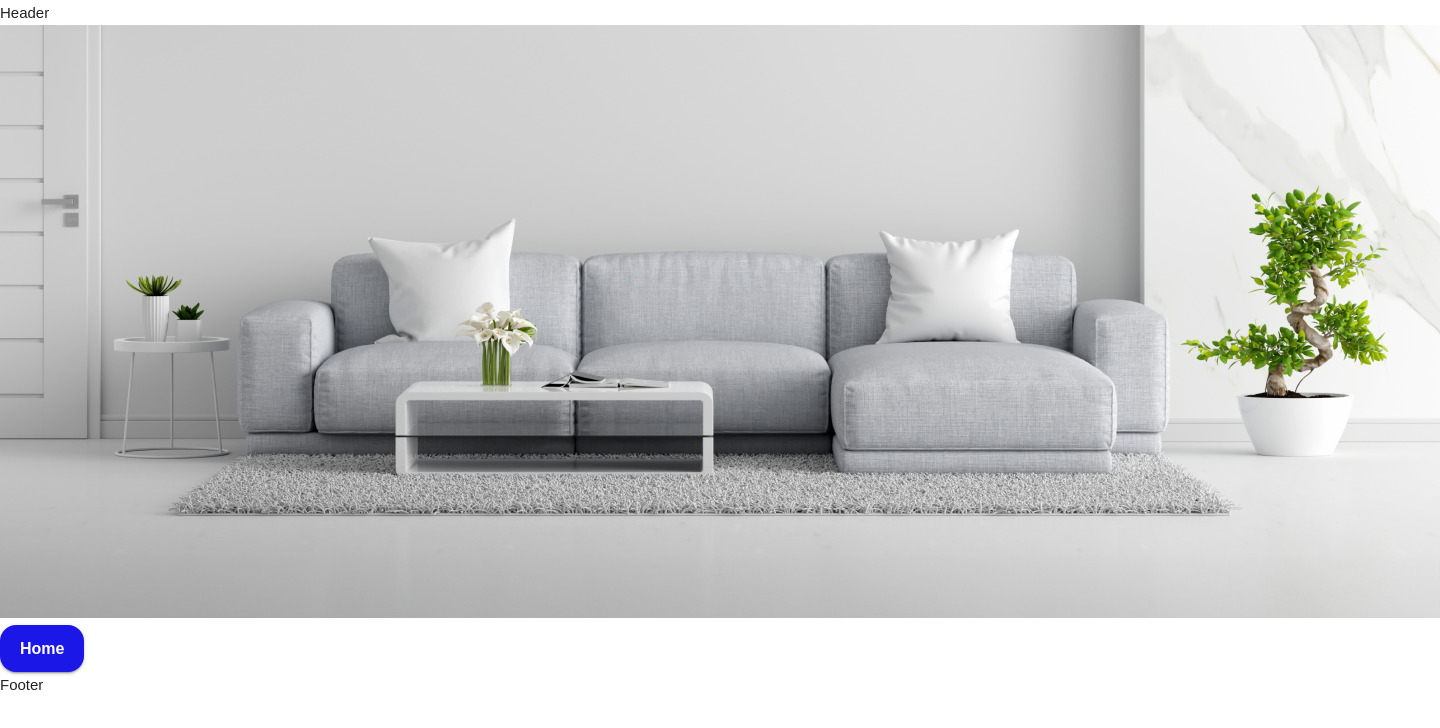
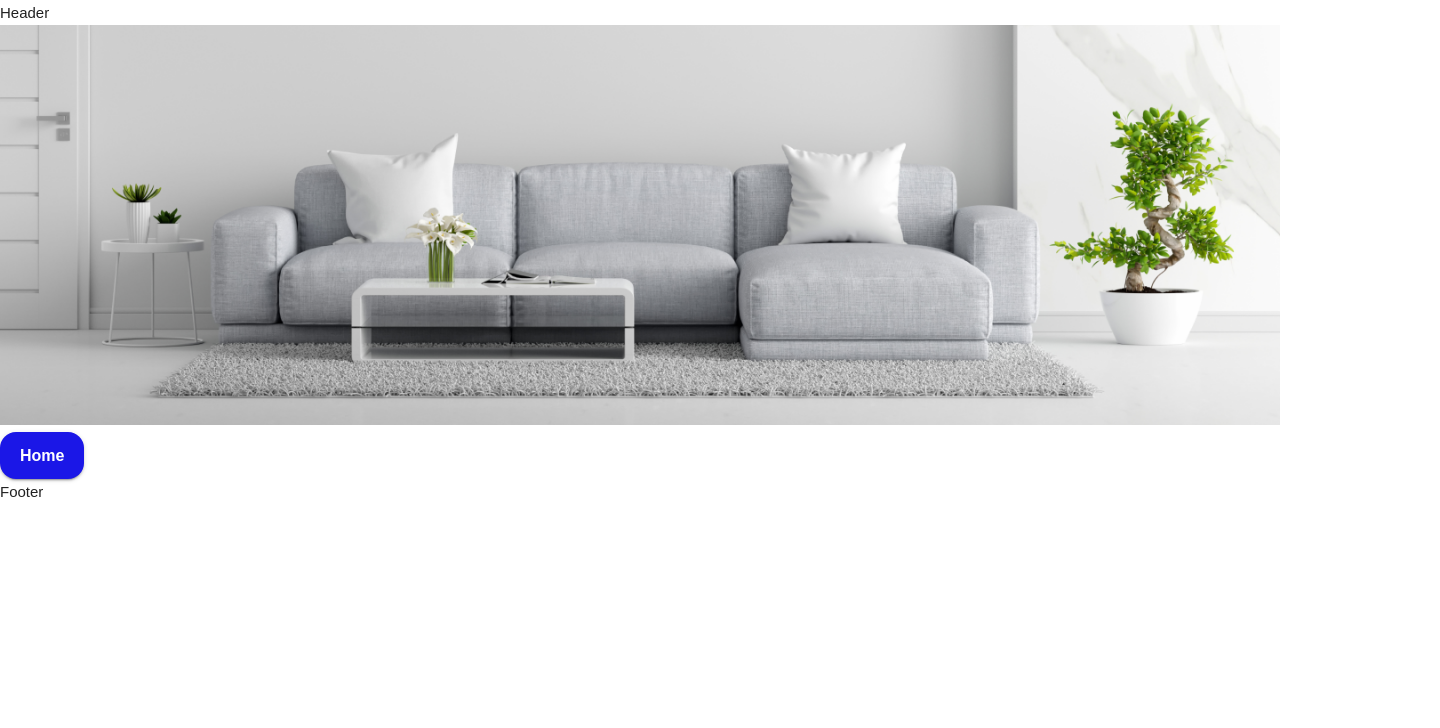
Before and after one commit to No-Country/c12-25-t-node-react, a React (Vite) app in the folder client/: page /#/ in a window 1280 px wide. Shown: the top 728 px of the page, 1440 px wide, since content can reach past the window. Built offline with nearby package versions, Linux system fonts and the light colour scheme.

Commit message:
style/#2-heroImage: application of measures to heroimage

```diff
--- a/client/src/components/heroImage/HeroImage.tsx
+++ b/client/src/components/heroImage/HeroImage.tsx
@@ -7,7 +7,7 @@ const HeroImage = ()=> {
               <img
                   src={heroImage}
                   alt="Imagen"
-                  style={{  }}
+                  style={{ width: '100%', height: '50vh', objectFit: 'cover' }}
               />
           </Grid>
       </Grid>
```
